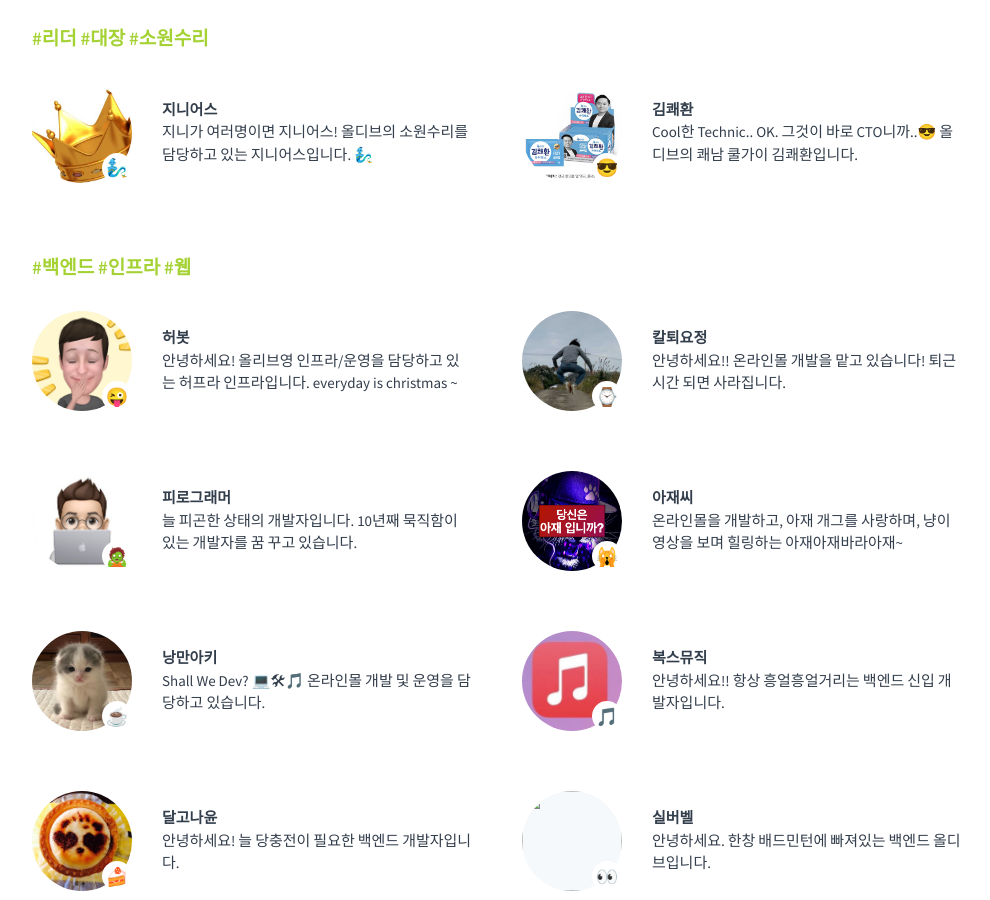
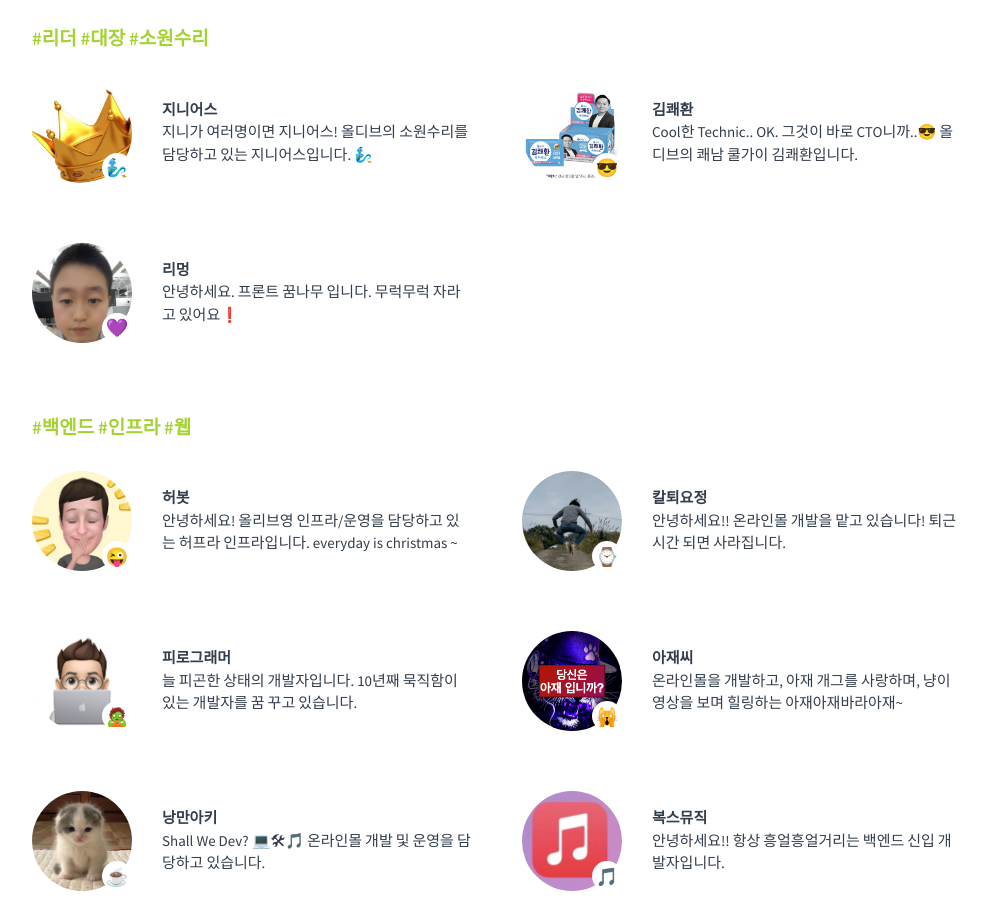
Before and after one commit to tedpark/oy-alldev.github.io, a Jekyll site: the page built from about/index.md, in a window 1280 px wide and 900 px high, scrolled down 1429 px. Shown: the whole window, without its empty margins (143-1133 px from the left). Built offline with Jekyll 4.4.1, drawn with Linux system fonts in a browser that asks for light colours.

Commit message:
Add lim jungin profile
Signed-off-by: Hyemi Ahn <hamm@cj.net>

```diff
--- a/_data/members.yml
+++ b/_data/members.yml
@@ -115,6 +115,12 @@
   comment : 안녕하세요. 한창 배드민턴에 빠져있는 백엔드 올디브입니다.
   group : backend
 
+- id: 834987
+  emoji: 💜
+  name: 리멍
+  comment: 안녕하세요. 프론트 꿈나무 입니다. 무럭무럭 자라고 있어요❗
+  group: leader
+
 - id: 834001
   emoji: 🧞‍♂️
   name: 지니어스
```
Also changed, not shown: about/img/834987.jpeg (added).
